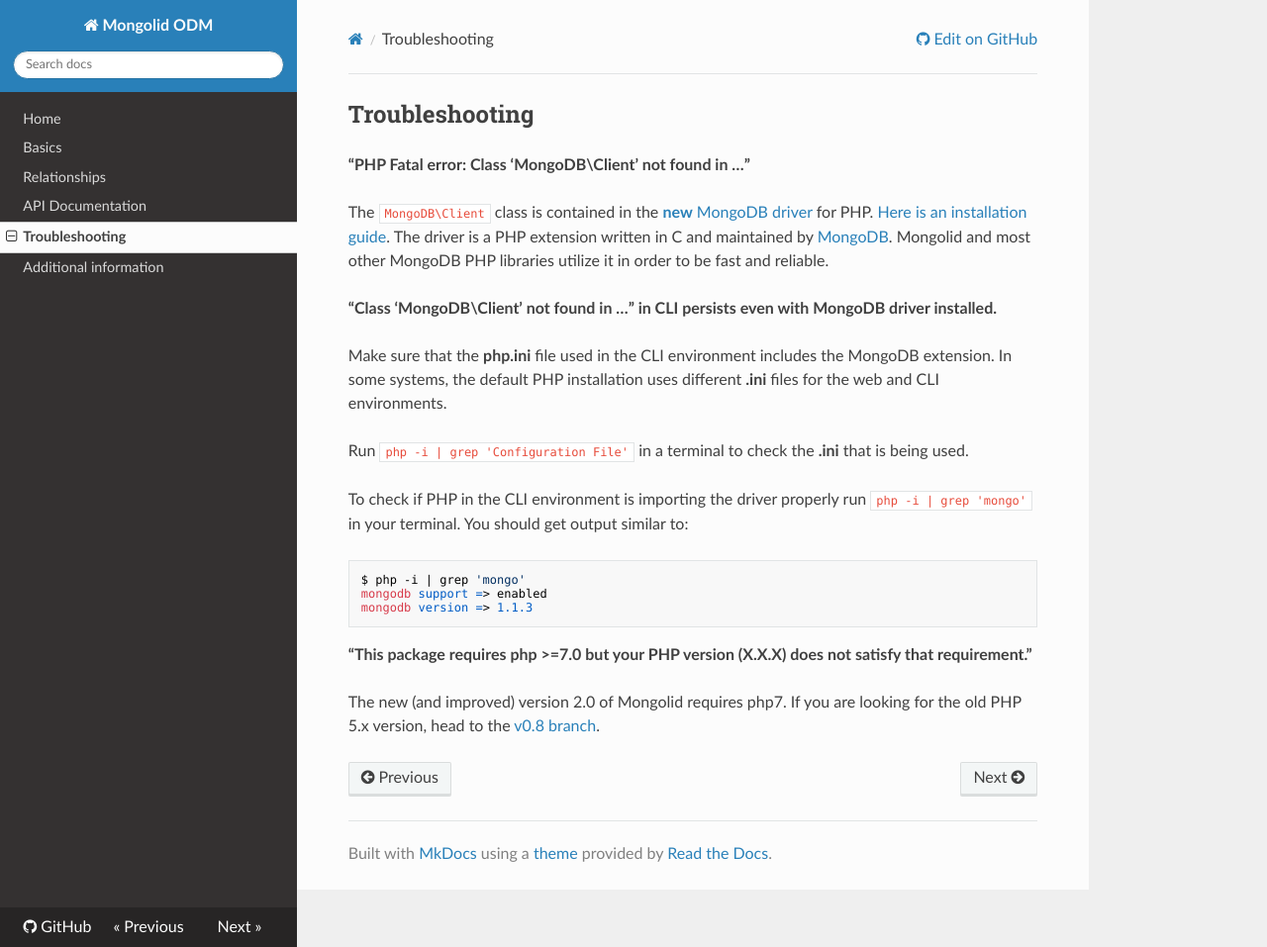
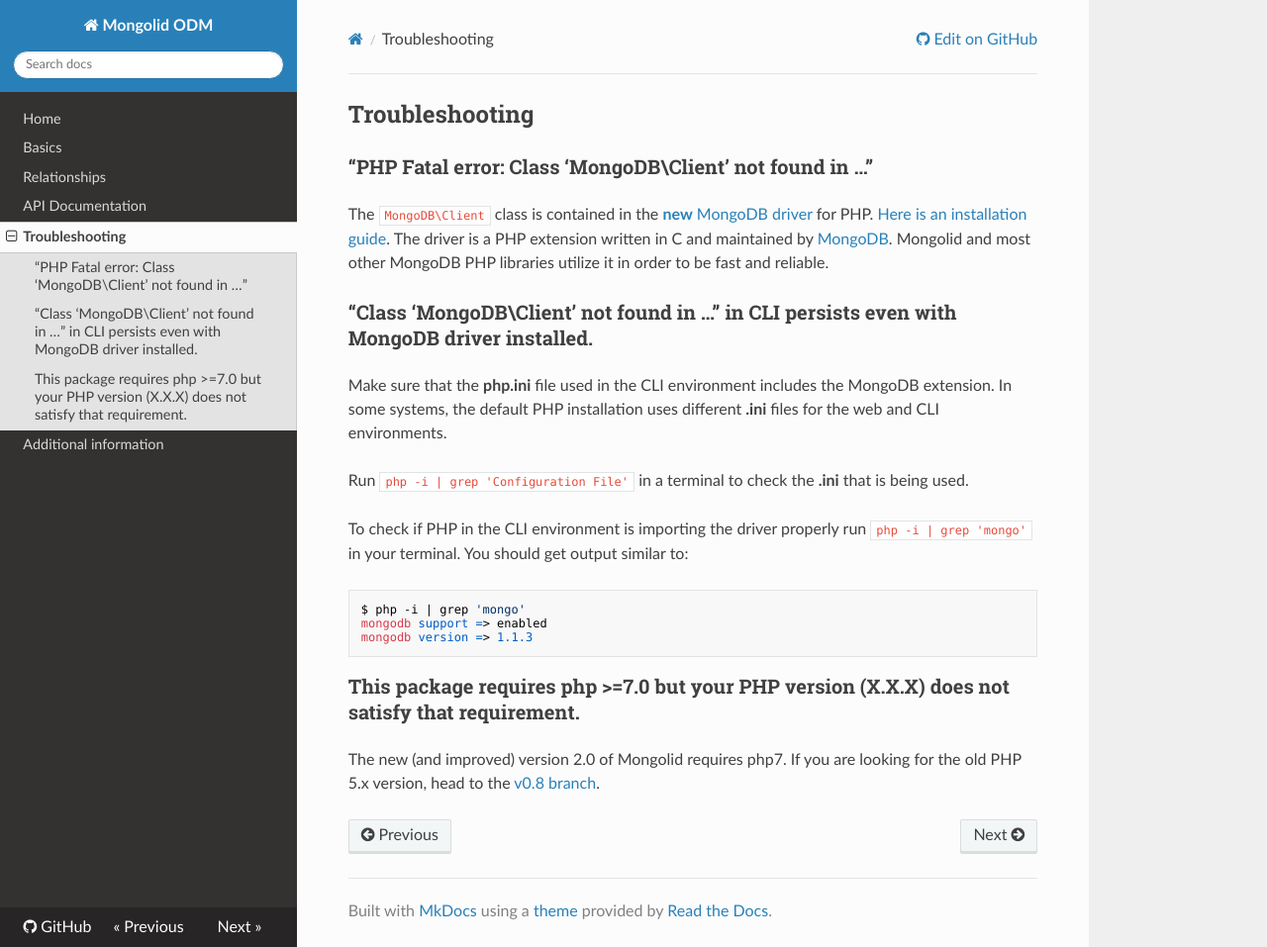
Before and after one commit to leroy-merlin-br/mongolid, an MkDocs documentation site: the page built from docs/troubleshooting.md, in a window 1280 px wide and 957 px high. Shown: the whole window at 99% size. Built offline with MkDocs 1.6.1, drawn with Linux system fonts in a browser that asks for light colours; nearby versions of some CDN libraries.

Commit message:
fix: use a heading instead of use emphasis

````diff
--- a/docs/troubleshooting.md
+++ b/docs/troubleshooting.md
@@ -1,16 +1,21 @@
 ## Troubleshooting
 
-**"PHP Fatal error: Class 'MongoDB\Client' not found in ..."**
+### "PHP Fatal error: Class 'MongoDB\Client' not found in ..."
 
-The `MongoDB\Client` class is contained in the [**new** MongoDB driver](http://pecl.php.net/package/mongodb) for PHP. [Here is an installation guide](http://www.php.net/manual/en/mongodb.installation.php). The driver is a PHP extension written in C and maintained by [MongoDB](https://mongodb.com). Mongolid and most other MongoDB PHP libraries utilize it in order to be fast and reliable.
+The `MongoDB\Client` class is contained in the [**new** MongoDB driver](http://pecl.php.net/package/mongodb) for PHP.
+[Here is an installation guide](http://www.php.net/manual/en/mongodb.installation.php). The driver is a PHP extension
+written in C and maintained by [MongoDB](https://mongodb.com). Mongolid and most other MongoDB PHP libraries utilize it
+in order to be fast and reliable.
 
-**"Class 'MongoDB\Client' not found in ..." in CLI persists even with MongoDB driver installed.**
+### "Class 'MongoDB\Client' not found in ..." in CLI persists even with MongoDB driver installed.
 
-Make sure that the **php.ini** file used in the CLI environment includes the MongoDB extension. In some systems, the default PHP installation uses different **.ini** files for the web and CLI environments.
+Make sure that the **php.ini** file used in the CLI environment includes the MongoDB extension. In some systems, the
+default PHP installation uses different **.ini** files for the web and CLI environments.
 
 Run `php -i | grep 'Configuration File'` in a terminal to check the **.ini** that is being used.
 
-To check if PHP in the CLI environment is importing the driver properly run `php -i | grep 'mongo'` in your terminal. You should get output similar to:
+To check if PHP in the CLI environment is importing the driver properly run `php -i | grep 'mongo'` in your terminal.
+You should get output similar to:
 
 ```
 $ php -i | grep 'mongo'
@@ -18,6 +23,7 @@ mongodb support => enabled
 mongodb version => 1.1.3
 ```
 
-**"This package requires php >=7.0 but your PHP version (X.X.X) does not satisfy that requirement."**
+### This package requires php >=7.0 but your PHP version (X.X.X) does not satisfy that requirement.
 
-The new (and improved) version 2.0 of Mongolid requires php7. If you are looking for the old PHP 5.x version, head to the [v0.8 branch](https://github.com/leroy-merlin-br/mongolid/tree/v0.8-dev).
+The new (and improved) version 2.0 of Mongolid requires php7. If you are looking for the old PHP 5.x version, head to
+the [v0.8 branch](https://github.com/leroy-merlin-br/mongolid/tree/v0.8-dev).
````
Also changed, not shown: README.md (+1 -1 lines).
